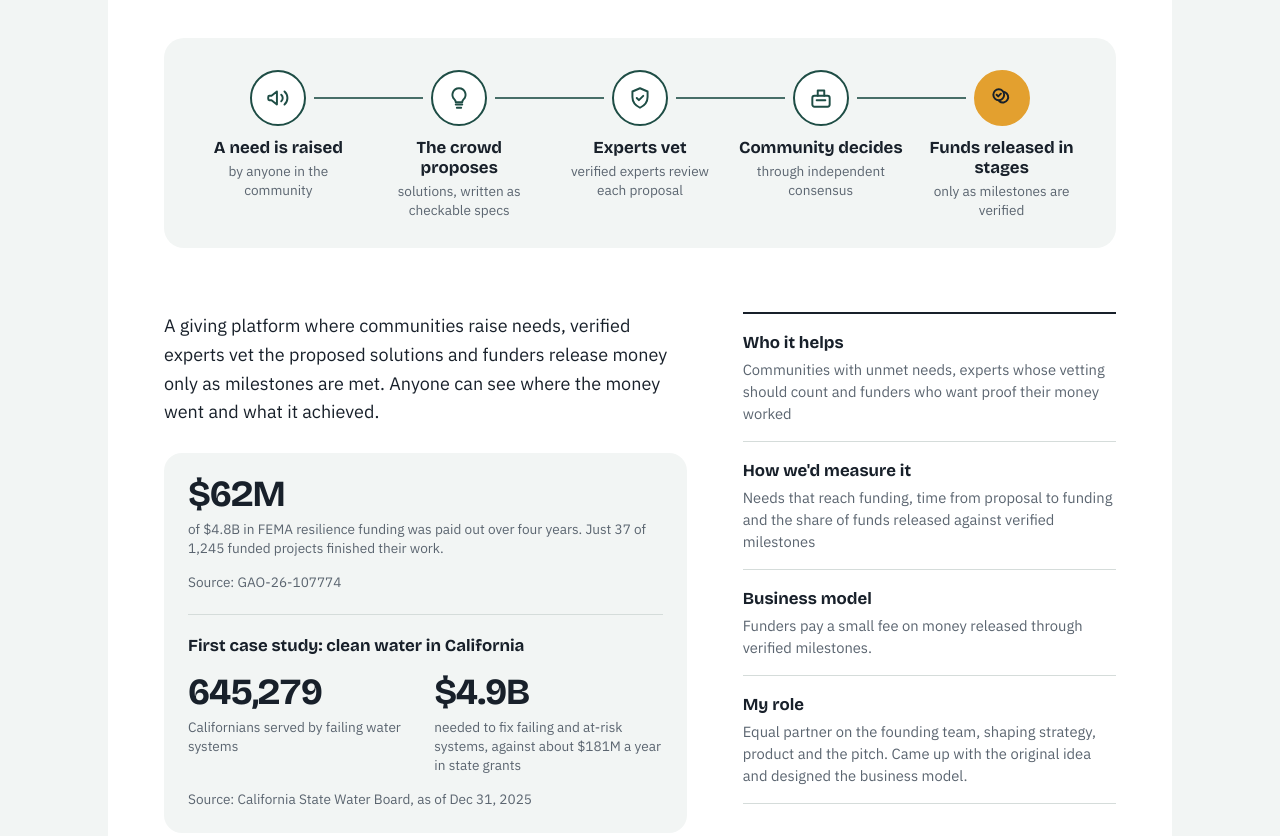
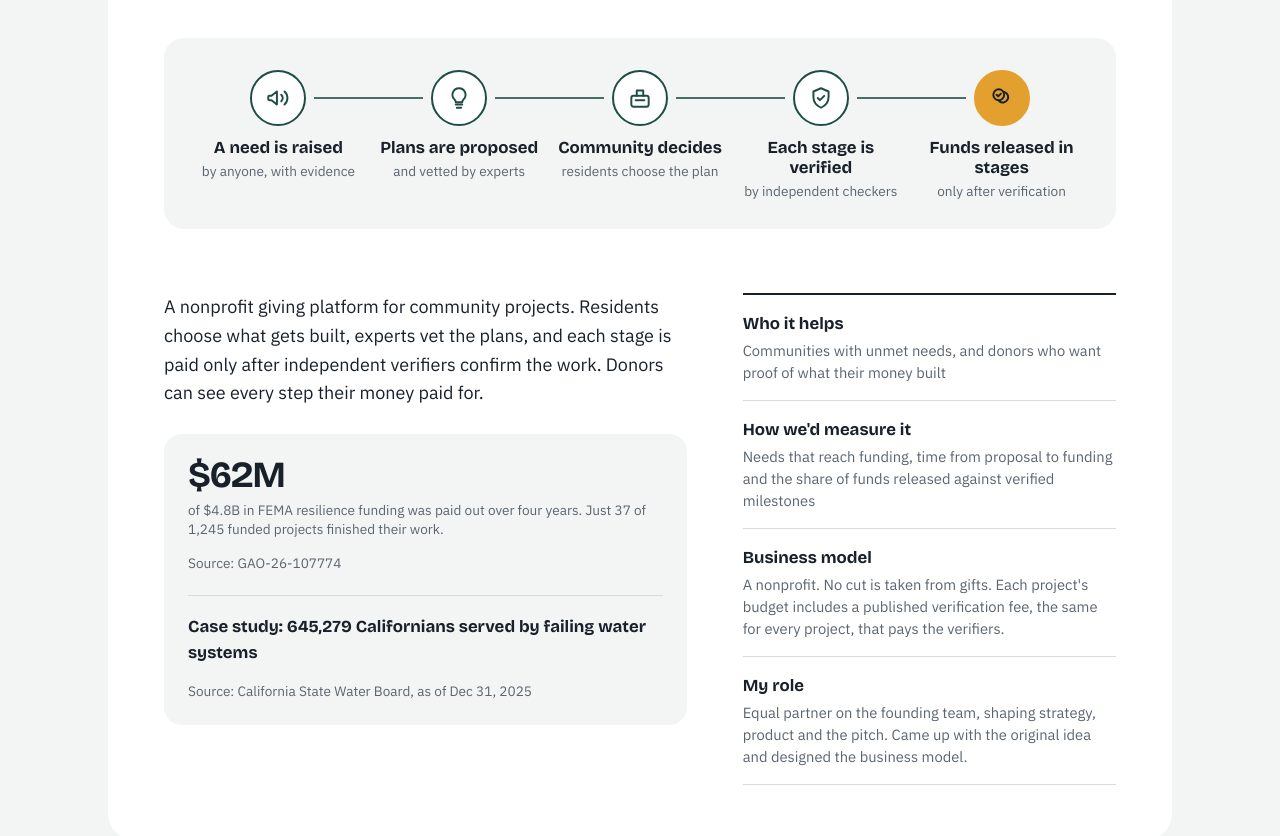
Before and after one commit to padaka/padaka.github.io, a plain HTML site: page index.html in a window 1280 px wide. Shown: the part 1620-2456 px from the top of the page. Drawn offline with nearby package versions, Linux system fonts and the light colour scheme.

Commit message:
Update OpenImpact card to product definition v2
Co-Authored-By: Claude Opus 5.5 <noreply@anthropic.com>
Claude-Session: https://claude.ai/code/session_01VnWNmZNHuzB7jhhZKjC288

```diff
--- a/index.html
+++ b/index.html
@@ -202,7 +202,7 @@
   .stats{display:grid;grid-template-columns:1fr 1fr;gap:18px}
   .stat .n{font-family:var(--display);font-weight:700;font-size:var(--fs-h3);line-height:var(--lh-tight);letter-spacing:-.03em;color:var(--ink);font-variant-numeric:tabular-nums}
   .stats.one{grid-template-columns:minmax(0,1fr)}
-  .chart .sub{font-family:var(--display);font-weight:700;font-size:var(--fs-title);margin:20px 0 14px;padding-top:18px;border-top:1px solid var(--rule)}
+  .chart .sub{font-family:var(--display);font-weight:700;font-size:var(--fs-title);margin:20px 0 0;padding-top:18px;border-top:1px solid var(--rule)}
   .chart figcaption{font-size:var(--fs-xs);color:var(--slate);margin-top:14px}
   .stat .l{font-size:var(--fs-xs);color:var(--slate);margin-top:6px;line-height:1.4}
 
@@ -355,35 +355,31 @@
         </div>
         <div class="flowbox">
           <ol class="flow" aria-label="How a community need gets solved">
-            <li data-d="Anyone can raise a vital need for their community. Each need is written the same way, so it can be compared, funded and tracked."><button class="step" type="button"><div class="icon"><svg viewBox="0 0 24 24" aria-hidden="true"><path d="M3 11v2a1 1 0 0 0 1 1h2l5 4V6L6 10H4a1 1 0 0 0-1 1z"/><path d="M15 9a4 4 0 0 1 0 6M18 6a8 8 0 0 1 0 12"/></svg></div><b>A need is raised</b><span>by anyone in the community</span></button></li>
-            <li data-d="Anyone can propose a solution, written as a spec with milestones that can be checked independently."><button class="step" type="button"><div class="icon"><svg viewBox="0 0 24 24" aria-hidden="true"><path d="M9 18h6M10 21h4"/><path d="M12 3a6 6 0 0 0-4 10.5c.7.7 1 1.5 1 2.5h6c0-1 .3-1.8 1-2.5A6 6 0 0 0 12 3z"/></svg></div><b>The crowd proposes</b><span>solutions, written as checkable specs</span></button></li>
-            <li data-d="Verified experts review each proposal for feasibility and safety, and their vetting builds their standing in the trust network."><button class="step" type="button"><div class="icon"><svg viewBox="0 0 24 24" aria-hidden="true"><path d="M12 3l7 3v5c0 4.5-3 8-7 10-4-2-7-5.5-7-10V6z"/><path d="M9 12l2 2 4-4"/></svg></div><b>Experts vet</b><span>verified experts review each proposal</span></button></li>
-            <li data-d="The community chooses among vetted proposals through independent consensus, so no single party decides alone."><button class="step" type="button"><div class="icon"><svg viewBox="0 0 24 24" aria-hidden="true"><rect x="4" y="10" width="16" height="10" rx="2"/><path d="M9 10V5h6v5M8 14h8"/></svg></div><b>Community decides</b><span>through independent consensus</span></button></li>
-            <li class="key" data-d="Funders pay in stages, and money moves only when a milestone is verified. That's also where the platform earns its small fee."><button class="step" type="button"><div class="icon"><svg viewBox="0 0 24 24" aria-hidden="true"><circle cx="9" cy="9" r="5"/><path d="M14.5 6.5A5 5 0 1 1 9.5 15"/><path d="M7 9l1.5 1.5L11 8"/></svg></div><b>Funds released in stages</b><span>only as milestones are verified</span></button></li>
+            <li data-d="Anyone can flag a community need with evidence. An expert confirms it's real, and the residents it affects confirm it's a priority."><button class="step" type="button"><div class="icon"><svg viewBox="0 0 24 24" aria-hidden="true"><path d="M3 11v2a1 1 0 0 0 1 1h2l5 4V6L6 10H4a1 1 0 0 0-1 1z"/><path d="M15 9a4 4 0 0 1 0 6M18 6a8 8 0 0 1 0 12"/></svg></div><b>A need is raised</b><span>by anyone, with evidence</span></button></li>
+            <li data-d="Engineers, students and nonprofits propose plans with a design, builder and cost. Experts vet each plan and set the checks every stage must pass."><button class="step" type="button"><div class="icon"><svg viewBox="0 0 24 24" aria-hidden="true"><path d="M9 18h6M10 21h4"/><path d="M12 3a6 6 0 0 0-4 10.5c.7.7 1 1.5 1 2.5h6c0-1 .3-1.8 1-2.5A6 6 0 0 0 12 3z"/></svg></div><b>Plans are proposed</b><span>and vetted by experts</span></button></li>
+            <li data-d="The residents served and the owner of what gets built choose the plan. Decisions move a project forward, but they never move money."><button class="step" type="button"><div class="icon"><svg viewBox="0 0 24 24" aria-hidden="true"><rect x="4" y="10" width="16" height="10" rx="2"/><path d="M9 10V5h6v5M8 14h8"/></svg></div><b>Community decides</b><span>residents choose the plan</span></button></li>
+            <li data-d="Independent verifiers check each stage against the plan. The builders and the experts who vetted it can never verify it, and two verifiers must agree on big payments."><button class="step" type="button"><div class="icon"><svg viewBox="0 0 24 24" aria-hidden="true"><path d="M12 3l7 3v5c0 4.5-3 8-7 10-4-2-7-5.5-7-10V6z"/><path d="M9 12l2 2 4-4"/></svg></div><b>Each stage is verified</b><span>by independent checkers</span></button></li>
+            <li class="key" data-d="Each verified stage releases its payment. No cut is taken from gifts, just a published verification fee in each project's budget."><button class="step" type="button"><div class="icon"><svg viewBox="0 0 24 24" aria-hidden="true"><circle cx="9" cy="9" r="5"/><path d="M14.5 6.5A5 5 0 1 1 9.5 15"/><path d="M7 9l1.5 1.5L11 8"/></svg></div><b>Funds released in stages</b><span>only after verification</span></button></li>
           </ol>
           <div class="flow-foot">
             <p class="flow-detail" aria-live="polite"></p>
           </div>
         </div>
         <div>
-          <p>A giving platform where communities raise needs, verified experts vet the proposed solutions and funders release money only as milestones are met. Anyone can see where the money went and what it achieved.</p>
+          <p>A nonprofit giving platform for community projects. Residents choose what gets built, experts vet the plans, and each stage is paid only after independent verifiers confirm the work. Donors can see every step their money paid for.</p>
           <figure class="chart">
             <div class="stats one">
               <div class="stat"><div class="n" data-to="62" data-dec="0" data-pre="$" data-suf="M">$62M</div><div class="l">of $4.8B in FEMA resilience funding was paid out over four years. Just 37 of 1,245 funded projects finished their work.</div></div>
             </div>
             <figcaption>Source: GAO-26-107774</figcaption>
-            <p class="sub">First case study: clean water in California</p>
-            <div class="stats">
-              <div class="stat"><div class="n" data-to="645279" data-dec="0">645,279</div><div class="l">Californians served by failing water systems</div></div>
-              <div class="stat"><div class="n" data-to="4.9" data-pre="$" data-suf="B">$4.9B</div><div class="l">needed to fix failing and at-risk systems, against about $181M a year in state grants</div></div>
-            </div>
+            <p class="sub">Case study: 645,279 Californians served by failing water systems</p>
             <figcaption>Source: California State Water Board, as of Dec 31, 2025</figcaption>
           </figure>
         </div>
         <dl>
-          <div><dt>Who it helps</dt><dd>Communities with unmet needs, experts whose vetting should count and funders who want proof their money worked</dd></div>
+          <div><dt>Who it helps</dt><dd>Communities with unmet needs, and donors who want proof of what their money built</dd></div>
           <div><dt>How we'd measure it</dt><dd>Needs that reach funding, time from proposal to funding and the share of funds released against verified milestones</dd></div>
-          <div><dt>Business model</dt><dd>Funders pay a small fee on money released through verified milestones.</dd></div>
+          <div><dt>Business model</dt><dd>A nonprofit. No cut is taken from gifts. Each project's budget includes a published verification fee, the same for every project, that pays the verifiers.</dd></div>
           <div><dt>My role</dt><dd>Equal partner on the founding team, shaping strategy, product and the pitch. Came up with the original idea and designed the business model.</dd></div>
         </dl>
       </article>
```
